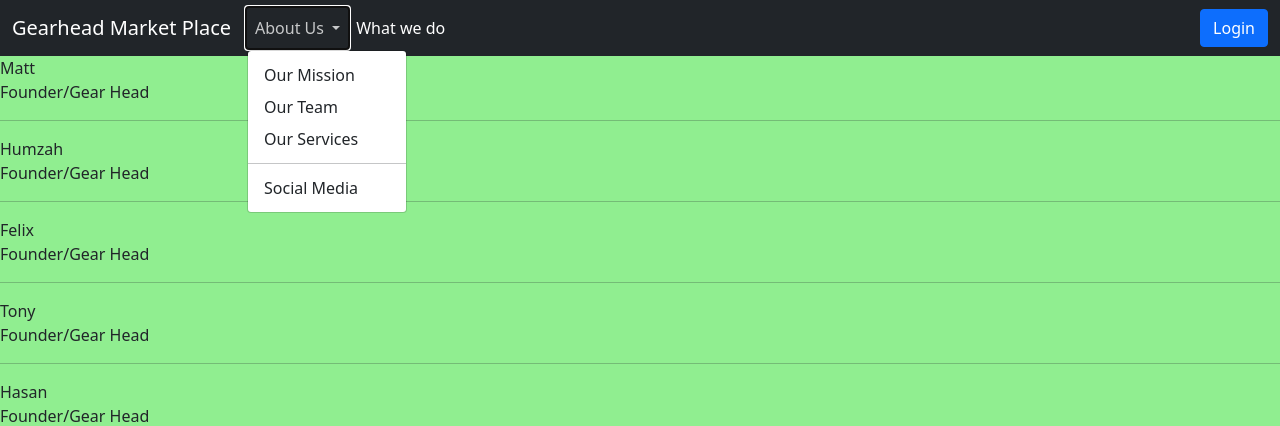
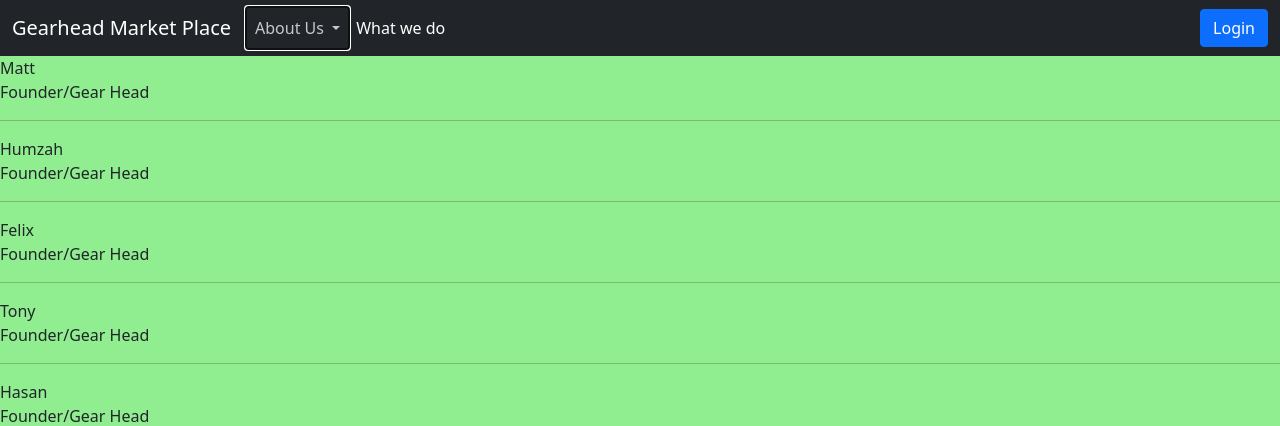
Before and after one commit to anth-mancini/GearheadMarketplace-Frontend, a PHP site: page /team.php in a window 1280 px wide, after a click on "About Us". Shown: the top 426 px of the page. Run offline with PHP 8.4, Linux system fonts and the light colour scheme.

Commit message:
Minor adjustments

```diff
--- /dev/null
+++ b/css/header.css
@@ -0,0 +1,16 @@
+@media all and (min-width: 992px) {
+    .navbar .nav-item .dropdown-menu {
+        display: none;
+    }
+
+    .navbar .nav-item:hover .nav-link {
+    }
+
+    .navbar .nav-item:hover .dropdown-menu {
+        display: block;
+    }
+
+    .navbar .nav-item .dropdown-menu {
+        margin-top: 0;
+    }
+}
--- a/footer.php
+++ b/footer.php
@@ -1,3 +1,4 @@
+<link rel="stylesheet" href="css/footer.css">
 <div class="footer">
     <div class="container">
         <div class="row">
@@ -11,7 +12,7 @@
                 <h2>Quick Links</h2>
                 <br>
                 <ul>
-                    <a href="#">
+                    <a href="dashboard.php">
                         <li>Login</li>
                     </a>
                     <a href="mission.php">
--- a/header.php
+++ b/header.php
@@ -1,7 +1,8 @@
+<link rel="stylesheet" href="css/header.css">
 <header>
     <nav class="navbar fixed-top navbar-expand-lg navbar-dark bg-dark">
         <div class="container-fluid">
-            <a class="navbar-brand" href="index.php">Gearhead Market Place</a>
+            <a class="navbar-brand" href="/">Gearhead Market Place</a>
             <button class="navbar-toggler" type="button" data-bs-toggle="collapse"
                     data-bs-target="#navbarSupportedContent" aria-controls="navbarSupportedContent"
                     aria-expanded="false" aria-label="Toggle navigation">
--- a/index.php
+++ b/index.php
@@ -5,12 +5,12 @@
     <title> Home </title>
     <script src="js/bootstrap.bundle.js"></script>
     <link rel="stylesheet" href="css/bootstrap.css">
-    <link rel="stylesheet" href="css/footer.css">
 </head>
 <?php include_once('header.php'); ?>
 <body>
-<div class="px-4 py-5 my-5 text-center"
-     style="height: 100vh; background: linear-gradient(rgba(0,0,0,0.6),rgba(0,0,0,0.6)),url('/assets/images/hightech.jpg');">
+<div class="px-4 py-5 my-6 text-center"
+     style="height: 100vh;
+      background: linear-gradient(rgba(0,0,0,0.6),rgba(0,0,0,0.6)),url('/assets/images/hightech.jpg');">
     <img class="d-block mx-auto mb-4" src="assets/images/logo1.png" alt="" width="200" height="100">
     <h1 class="display-5 fw-bold" style="color: white">Gearhead Marketplace</h1>
     <div class="col-lg-6 mx-auto">
--- a/media.php
+++ b/media.php
@@ -4,7 +4,6 @@
     <title>Social Media</title>
     <script src="js/bootstrap.bundle.js"></script>
     <link rel="stylesheet" href="css/bootstrap.css">
-    <link rel="stylesheet" href="css/footer.css">
 </head>
 <?php include_once('header.php'); ?>
 <body style="background-color: lightgreen;">
--- a/mission.php
+++ b/mission.php
@@ -4,7 +4,6 @@
     <title>Our Mission</title>
     <script src="js/bootstrap.bundle.js"></script>
     <link rel="stylesheet" href="css/bootstrap.css">
-    <link rel="stylesheet" href="css/footer.css">
 </head>
 <?php include_once('header.php'); ?>
 <body style="background-color: lightgreen;">
--- a/service.php
+++ b/service.php
@@ -4,7 +4,6 @@
     <title>Our Services</title>
     <script src="js/bootstrap.bundle.js"></script>
     <link rel="stylesheet" href="css/bootstrap.css">
-    <link rel="stylesheet" href="css/footer.css">
 </head>
 <?php include_once('header.php'); ?>
 <body style="background-color: lightgreen;">
--- a/team.php
+++ b/team.php
@@ -4,7 +4,6 @@
         <title>Our Team</title>
         <script src="js/bootstrap.bundle.js"></script>
         <link rel="stylesheet" href="css/bootstrap.css">
-        <link rel="stylesheet" href="css/footer.css">
     </head>
     <?php include_once('header.php'); ?>
     <body style="background-color: lightgreen;">
```
Also changed, not shown: dashboard.php (+5 -7 lines).
